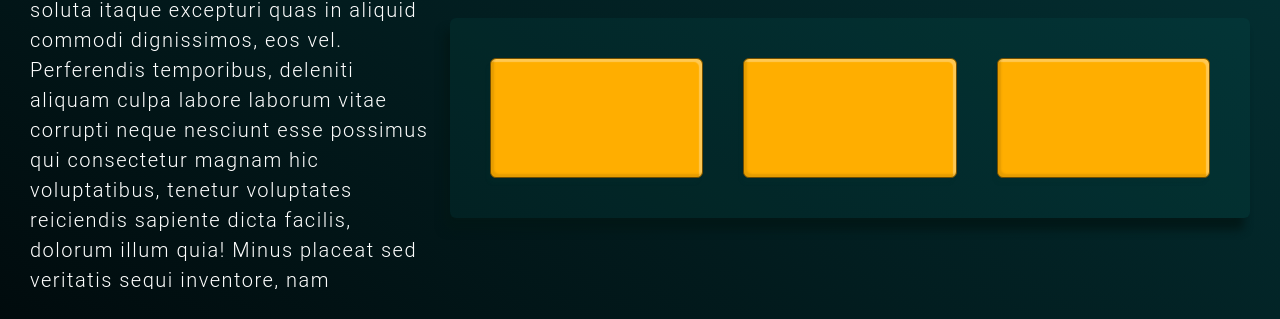
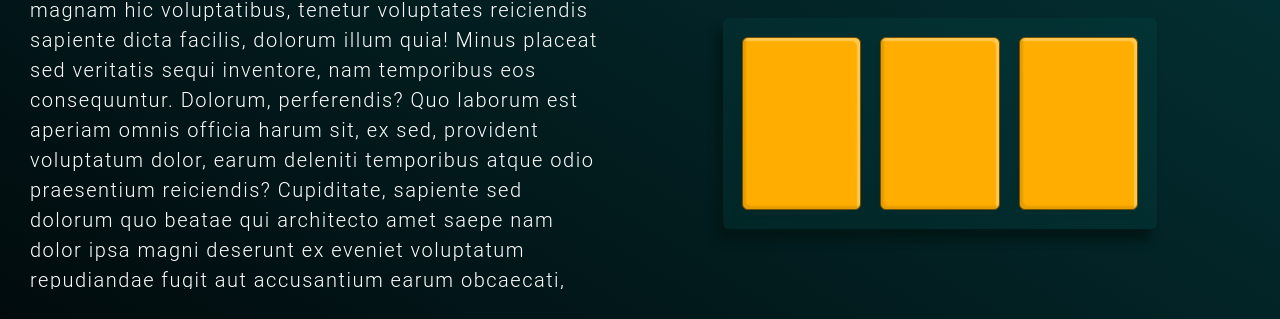
Before and after one commit to pilana5minut/CSS-Flexbox-Cheatsheet, a website: page index.html in a window 1280 px wide. Shown: the part 481-800 px from the top of the page. Drawn offline with Linux system fonts and the light colour scheme; files whose address does not match are found by name.

Commit message:
Рефакторинг CSS для схемы в секции flex
( overall.css )
- для контейнера:
gap: для контейнера схемы изменяет с px на %
width: для контейнера схемы изменяет с px на %
height: для контейнера схемы изменяет с px на %
padding: для контейнера схемы изменяет с 20px на % 10px;
- для элементов:
width: изменяет с px на flex-grow
height: для элементов схемы изменяет с px на %

( scheme-flex.css )
width: для контейнера схемы изменяет с px на %
height: для контейнера схемы изменяет с px на %
padding: для контейнера схемы изменяет с px на %
gap: для контейнера схемы изменяет с px на %

```diff
--- a/styles/components/scheme-flex.css
+++ b/styles/components/scheme-flex.css
@@ -10,10 +10,10 @@
 
 /* unique styles .scheme__container */
 .scheme__container_flex {
-  width: 800px;
-  height: 200px;
-  padding: 40px;
-  gap: 40px;
+  width: 70%;
+  height: 30%;
+  padding: 3%;
+  gap: 5%;
 }
 
 .scheme__container_flex:nth-child(4) {
@@ -30,7 +30,6 @@
 
 /* unique styles .scheme__item */
 .scheme__item_flex {
-  flex-grow: 1;
   height: 100%;
 }
 
--- a/styles/overall.css
+++ b/styles/overall.css
@@ -181,10 +181,10 @@
   display: flex;
   flex-wrap: wrap;
   align-content: start;
-  gap: 20px 20px;
-  width: 600px;
-  height: 400px;
-  padding: 20px;
+  gap: 2% 2%;
+  width: 70%;
+  height: 50%;
+  padding: 10px;
   background-color: var(--color-theme-container);
   border: 2px solid var(--color-background-light);
   border-radius: 6px;
@@ -192,8 +192,8 @@
 }
 
 .scheme__item {
-  width: 150px;
-  height: 70px;
+  flex-grow: 1;
+  height: 10%;
   background-color: var(--color-theme-items);
   border: 0.5px solid #704d00;
   border-radius: 6px;
```
